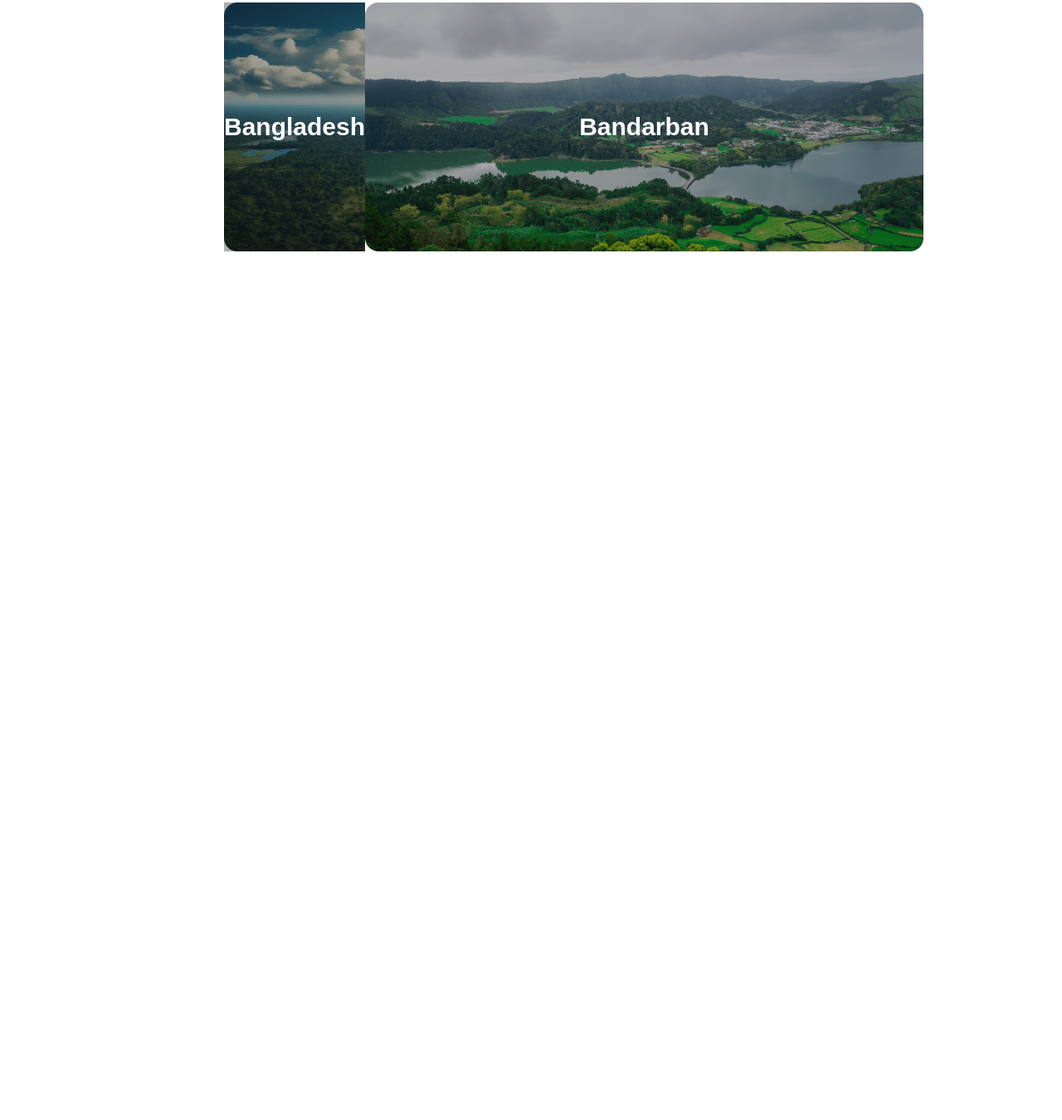
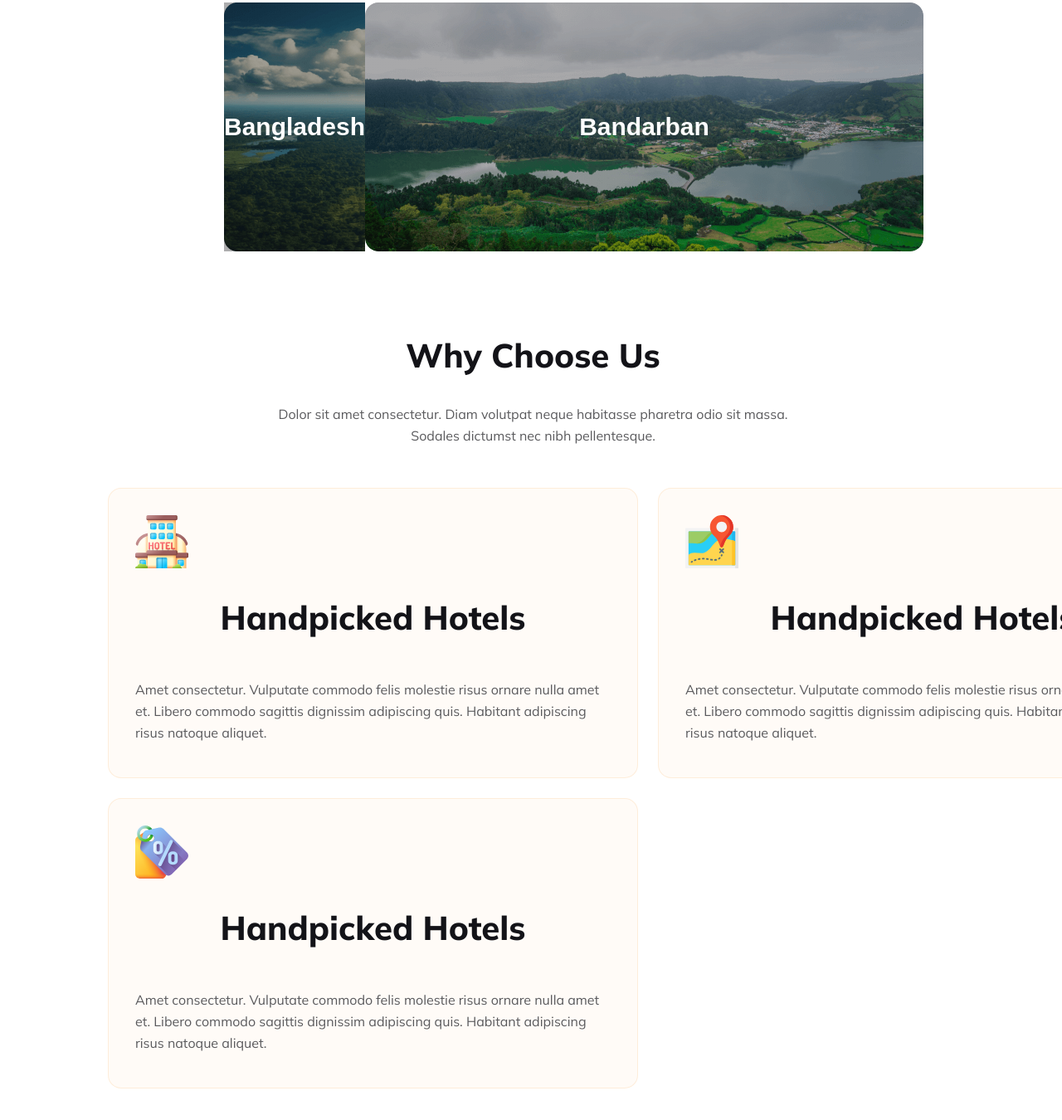
Before and after one commit to Raiyankhan640/Ryon-Travels, a plain HTML site: page index.html in a window 1280 px wide. Shown: the part 2542-3892 px from the top of the page at 83% size. Before the commit the page ends 2945 px from the top, so only its background shows below. Drawn offline with Linux system fonts and the light colour scheme.

Commit message:
section added

```diff
--- a/index.html
+++ b/index.html
@@ -106,10 +106,51 @@
             </div>
 
             <div class="grid-3">
-                <div class="bangladesh"><p class="grid-text">Bangladesh</p></div>
-                <div class="bandarban"><p class="grid-text">Bandarban</p></div>
+                <div class="bangladesh">
+                    <p class="grid-text">Bangladesh</p>
+                </div>
+                <div class="bandarban">
+                    <p class="grid-text">Bandarban</p>
+                </div>
             </div>
 
+        </div>
+    </section>
+
+    <section class="wcus">
+        <div class="destination-texts">
+            <h1 class="destination-title">Why Choose Us</h1>
+            <p class="popular-text">
+                Dolor sit amet consectetur. Diam volutpat neque habitasse pharetra odio sit massa. Sodales dictumst nec
+                nibh pellentesque.
+            </p>
+        </div>
+
+        <div class="wcu-contents">
+            <div class="hotels">
+                <img src="./Images/hotel 1.svg" alt="" srcset="">
+                <h1 class="destination-title">Handpicked Hotels</h1>
+                <p class="popular-text">
+                    Amet consectetur. Vulputate commodo felis molestie risus ornare nulla amet et. Libero commodo
+                    sagittis dignissim adipiscing quis. Habitant adipiscing risus natoque aliquet.
+                </p>
+            </div>
+            <div class="service">
+                <img src="./Images/map 1.svg" alt="" srcset="">
+                <h1 class="destination-title">Handpicked Hotels</h1>
+                <p class="popular-text">
+                    Amet consectetur. Vulputate commodo felis molestie risus ornare nulla amet et. Libero commodo
+                    sagittis dignissim adipiscing quis. Habitant adipiscing risus natoque aliquet.
+                </p>
+            </div>
+            <div class="price">
+                <img src="./Images/price-tag 1.svg" alt="" srcset="">
+                <h1 class="destination-title">Handpicked Hotels</h1>
+                <p class="popular-text">
+                    Amet consectetur. Vulputate commodo felis molestie risus ornare nulla amet et. Libero commodo
+                    sagittis dignissim adipiscing quis. Habitant adipiscing risus natoque aliquet.
+                </p>
+            </div>
         </div>
     </section>
     <!-- Footer -->
--- a/style.css
+++ b/style.css
@@ -190,9 +190,7 @@ body {
 /* Destination Section */
 .destination-texts {
     text-align: center;
-    padding-left: 100px;
     margin-bottom: 50px;
-    padding-right: 100px;
 }
 
 .destination-title {
@@ -208,7 +206,7 @@ body {
 .destination-texts p {
     width: 660px;
     text-align: center;
-    padding-left: 500px;
+    margin: 0 auto;
 }
 
 
@@ -230,7 +228,7 @@ body {
     padding-left: 140px;
 }
 
-.grid-3{
+.grid-3 {
     display: flex;
     justify-content: space-between;
     padding-right: 230px;
@@ -312,3 +310,81 @@ body {
     justify-content: center;
     align-items: center;
 }
+
+
+/* Why Choose Us Section */
+.wcus{
+    height: auto;
+    width: 100%;
+}
+.wcu-contents {
+    margin-top: 48px;
+    margin-bottom: 100px;
+    display: grid;
+    grid-template-columns: 1fr 1fr;
+    /* grid-template-areas:
+        "hotels     service",
+        "price"
+    ; */
+    gap: 24px;
+    justify-content: space-evenly;
+    row-gap: 24px;
+}
+
+.hotels {
+    /* grid-area: hotels; */
+    display: flex;
+    flex-direction: column;
+    justify-content: start;
+    width: 573px;
+    height: 284px;
+    border-radius: 16px;
+    border: 1px solid rgba(251, 181, 99, 0.20);
+    background: rgba(251, 181, 99, 0.05);
+    padding: 32px;
+}
+
+.hotels img {
+    width: 64px;
+    height: 64px;
+    flex-shrink: 0;
+}
+
+.service {
+    /* grid-area: service; */
+    display: flex;
+    flex-direction: column;
+    justify-content: start;
+    width: 573px;
+    height: 284px;
+    border-radius: 16px;
+    border: 1px solid rgba(251, 181, 99, 0.20);
+    background: rgba(251, 181, 99, 0.05);
+    padding: 32px;
+}
+
+.service img {
+    width: 64px;
+    height: 64px;
+    flex-shrink: 0;
+}
+
+.price {
+    /* grid-area: price; */
+    display: flex;
+    flex-direction: column;
+    justify-content: start;
+    width: 573px;
+    height: 284px;
+    border-radius: 16px;
+    border: 1px solid rgba(251, 181, 99, 0.20);
+    background: rgba(251, 181, 99, 0.05);
+    padding: 32px;
+}
+
+.price img {
+    width: 64px;
+    height: 64px;
+}
+
+/* News Letter Section */
```
Also changed, not shown: Images/hotel 1.svg (added), Images/map 1.svg (added), Images/price-tag 1.svg (added).
